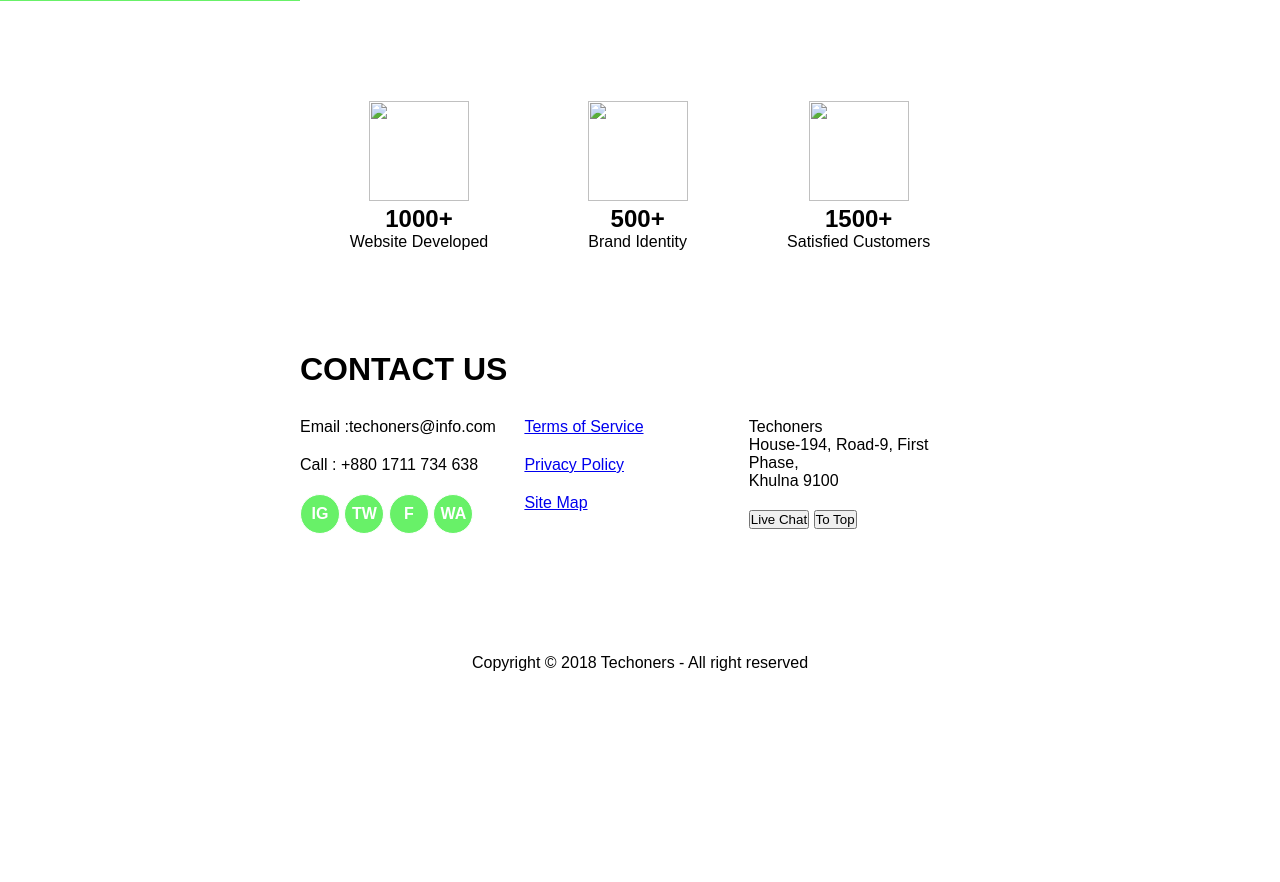
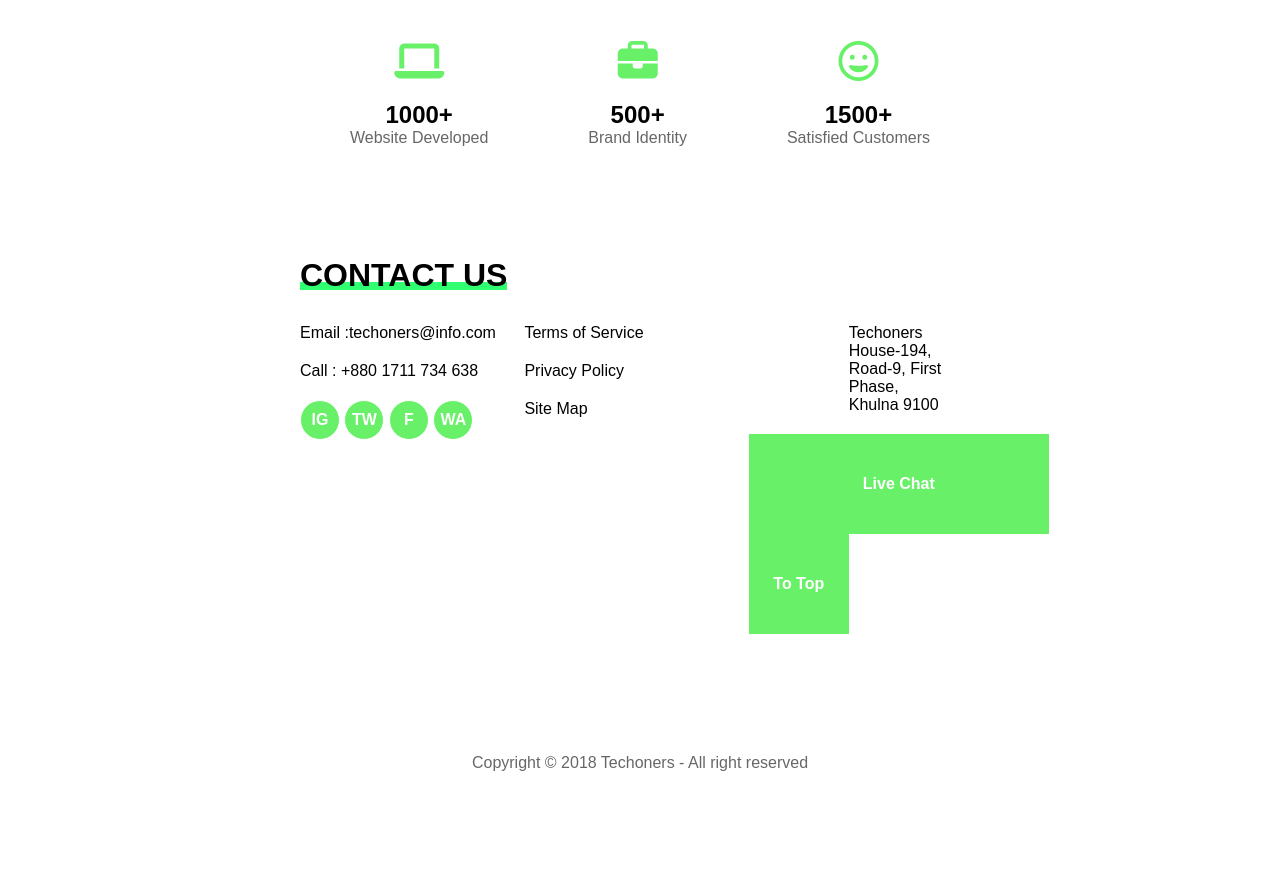
Before and after one commit to NoomRT/devcamp-homework, a web app: file css/hw2/index.html in a window 1280 px wide; the page is wider, and only the part inside the window is pictured. Shown: the part 2316-3198 px from the top of that part. Before the commit the page ends 2987 px from the top of that part, so only its background shows below. Run offline with its HTML, style and script files only (its server is not run), Linux system fonts and the light colour scheme; some libraries are stand-ins or nearby versions.

Commit message:
CSS Homework #2 finished

```diff
--- a/css/hw2/index.html
+++ b/css/hw2/index.html
@@ -5,12 +5,16 @@
     <meta name="viewport" content="width=device-width, initial-scale=1.0" />
     <title>Document</title>
     <link rel="stylesheet" href="style.css" />
+    <script src="https://kit.fontawesome.com/419fbf88d0.js" crossorigin="anonymous"></script>
+    <link rel="stylesheet" href="https://cdnjs.cloudflare.com/ajax/libs/font-awesome/4.7.0/css/font-awesome.min.css">
   </head>
   <body>
     <nav>
       <ul>
         <li class="logo">
-          <img src="" alt="" />
+          <div>
+            <img src="https://cdn-icons-png.flaticon.com/512/96/96680.png?w=826&t=st=1686804721~exp=1686805321~hmac=d95a6085dd6a7c0432808a591ad5b1a25dabcacb4db2fe0929b1d40786d9fc5e" alt="">
+          </div>
         </li>
         <li>HOME</li>
         <li>SERVICE</li>
@@ -34,8 +38,10 @@
       </div>
       <div class="text-box">
         <h1>
-          <span>Stay <br>
-          With Techoners</span>
+          <span
+            >Stay <br />
+            With Techoners</span
+          >
         </h1>
         <br />
         <br />
@@ -56,20 +62,20 @@
     <main>
       <div class="content">
         <div>
-          <h1>OUR SERVICE</h1>
-          <br>
+          <h1><span>OUR SERVICES</span></h1>
+          <br />
           <p>
             Web Design & Development. We Update WordPress core and plugins to
             keep your site protected. CMS Based Solution.
           </p>
-          <br>
+          <br />
           <button class="button-more">All Services &#45;&#45;&#45;&gt;</button>
         </div>
         <div class="text-center">
-          <img src="" alt="" />
-          <br>
+          <i class='fas fa-desktop'></i>
+          <br />
           <h4>Web Development</h4>
-          <br>
+          <br />
           <p>
             We update WordPress core and plugins to keep your site protected. We
             keep up to 30 daily backup copies of your website wild be safe even
@@ -77,10 +83,10 @@
           </p>
         </div>
         <div class="text-center">
-          <img src="" alt="" />
-          <br>
+          <i class='fas fa-palette'></i>
+          <br />
           <h4>Graphic Design</h4>
-          <br>
+          <br />
           <p>
             If a major vulnerability appears. we develop & apply server-level
             fixes. You can reach our tram at any time. day or night. if you're
@@ -90,35 +96,46 @@
       </div>
     </main>
     <section class="about-us">
-      <img src="https://img.freepik.com/free-photo/group-asia-young-creative-people-smart-casual-wear-smiling-thumbs-up-creative-office-workplace_7861-3148.jpg?w=1380&t=st=1686757924~exp=1686758524~hmac=d89849060886fbfb8ee173b5784a81f6775afecec728dc30ae9294af88e72447" alt="">
-      <h1>ABOUT US</h1>
-      <h2>GREAT BUSINESS COMES WIRH <br> GREAT SHOWCASING.</h2>
-      <p>
-        Creating a great online business takes more than you can ever imagine. Techoners is your ultimate supoort to stand out from the commoner crowd. We don't work for the sake of earning: we work to ssatisfy our hunger for excellence.
-      </p>
-      <button class="button-more">Learn More &#45;&#45;&#45;&gt;</button>
+      <img
+        src="https://img.freepik.com/free-photo/group-asia-young-creative-people-smart-casual-wear-smiling-thumbs-up-creative-office-workplace_7861-3148.jpg?w=1380&t=st=1686757924~exp=1686758524~hmac=d89849060886fbfb8ee173b5784a81f6775afecec728dc30ae9294af88e72447"
+        alt=""
+      />
+      <div class="about-us-box">
+        <h1><span>ABOUT US</span></h1>
+        <h4>
+          GREAT BUSINESS COMES WIRH <br />
+          GREAT SHOWCASING.
+        </h4>
+        <p>
+          Creating a great online business takes more than you can ever imagine.
+          Techoners is your ultimate supoort to stand out from the commoner
+          crowd. We don't work for the sake of earning: we work to ssatisfy our
+          hunger for excellence.
+        </p>
+        <button class="about-us-button-more">Learn More &#45;&#45;&#45;&gt;</button>
+      </div>
     </section>
     <section>
       <div class="cards">
         <div class="card">
-          <img src="" alt="">
+          <i class='fas fa-laptop'></i>
           <h1>1000+</h1>
           <p>Website Developed</p>
         </div>
         <div class="card">
-          <img src="" alt="">
+          <i class="fa-solid fa-briefcase"></i>
           <h1>500+</h1>
           <p>Brand Identity</p>
         </div>
         <div class="card">
-          <img src="" alt="">
+          <i class='far fa-grin'></i>
           <h1>1500+</h1>
           <p>Satisfied Customers</p>
         </div>
       </div>
     </section>
     <footer>
-      <h1>CONTACT US</h1>
+      <h1><span>CONTACT US</span></h1>
       <div class="grid-footer">
         <ul>
           <li>Email :techoners@info.com</li>
@@ -138,10 +155,14 @@
           <li><a href="#">Site Map</a></li>
         </ul>
         <ul>
-          <li>Techoners <br> House-194, Road-9, First Phase, <br> Khulna 9100</li>
+          <li class="address">
+            Techoners <br />
+            House-194, Road-9, First Phase, <br />
+            Khulna 9100
+          </li>
           <li>
-            <button>Live Chat</button>
-            <button>To Top</button>
+            <button class="live-chat">Live Chat</button>
+            <button class="to-top">To Top</button>
           </li>
         </ul>
       </div>
--- a/css/hw2/style.css
+++ b/css/hw2/style.css
@@ -97,13 +111,13 @@ section .text-box {
   padding: 100px;
   position: absolute;
   background-color: white;
-    border-left: 100px solid rgb(104, 241, 104, 0.2);
+  box-shadow: -100px 0px 0px 0px rgba(48, 255, 113, .3);
   width: 700px;
   height: 400px;
   transform: translate(1100px, -600px);
 }
 
-section .text-box h1 span {
+span {
   /*                                             ↓ y position */
   background: linear-gradient(rgb(48, 255, 113), rgb(48, 255, 113)) 0 90% / 100% 8px no-repeat;
   /*                                                        ↑ line height */
@@ -156,15 +174,52 @@ section .cards {
   text-align: center;
 }
 
-section .cards .card img {
-    width: 100px;
-    height: 100px;
+section .cards .card i {
+  color: rgb(104, 241, 104);
+  font-size: 40px;
+  margin-bottom: 20px;
 }
 
 footer h1 {
   margin-left: 300px;
   margin-bottom: 30px;
   margin-top: 50px;
+}
+
+section.about-us img {
+  width: 1100px;
+  height: 650px;
+  position: relative;
+}
+
+.about-us .about-us-box {
+  padding: 50px;
+  position: absolute;
+  background-color: white;
+  box-shadow: -100px 0px 0px 0px rgba(48, 255, 113, .3);
+  width: 600px;
+  height: 400px;
+  transform: translate(1000px, -550px);
+}
+
+.about-us .about-us-box h1 {
+  margin-bottom: 10px;
+}
+
+.about-us .about-us-box h4,
+p {
+  color: rgba(0, 0, 0, 0.6);
+  padding-bottom: 10px;
+}
+
+.about-us .about-us-box .about-us-button-more {
+  background-color: rgb(104, 241, 104);
+  color: white;
+  width: 350px;
+  height: 100px;
+  font-size: medium;
+  font-weight: 900;
+  border: none;
 }
 
 footer p {
@@ -187,6 +242,10 @@ footer .grid-footer ul li {
   margin-bottom: 20px;
 }
 
+footer .grid-footer ul li a {
+  text-decoration: none;
+  color: black;
+}
 
 footer .grid-footer ul li .socials > button {
   background-color: rgb(104, 241, 104);
@@ -199,8 +258,29 @@ footer .grid-footer ul li .socials > button {
   border: 1px solid white;
 }
 
-footer .grid-footer ul li .socials > button {
+footer .grid-footer ul li.address {
+  padding-left: 100px;
+}
 
+footer .grid-footer ul li button.live-chat {
+  background-color: rgb(104, 241, 104);
+  color: white;
+  width: 300px;
+  height: 100px;
+  font-size: medium;
+  font-weight: 900;
+  border: none;
+  margin-right: 20px;
+}
+
+footer .grid-footer ul li button.to-top {
+  background-color: rgb(104, 241, 104);
+  color: white;
+  width: 100px;
+  height: 100px;
+  font-size: medium;
+  font-weight: 900;
+  border: none;
 }
 
 @media screen and (max-width: 1350px) {
```
Also changed, not shown: other parts of css/hw2/style.css (+26 -8 lines). Lines whose indentation alone changed are shown as unchanged.
